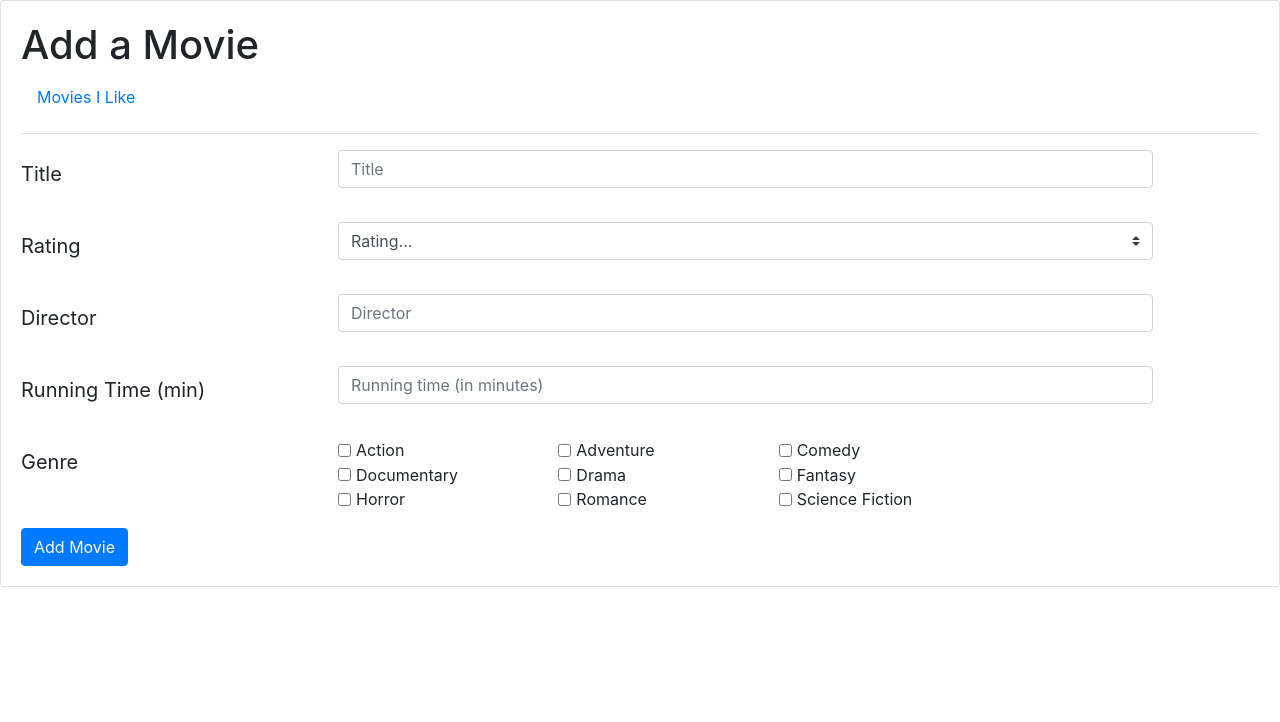
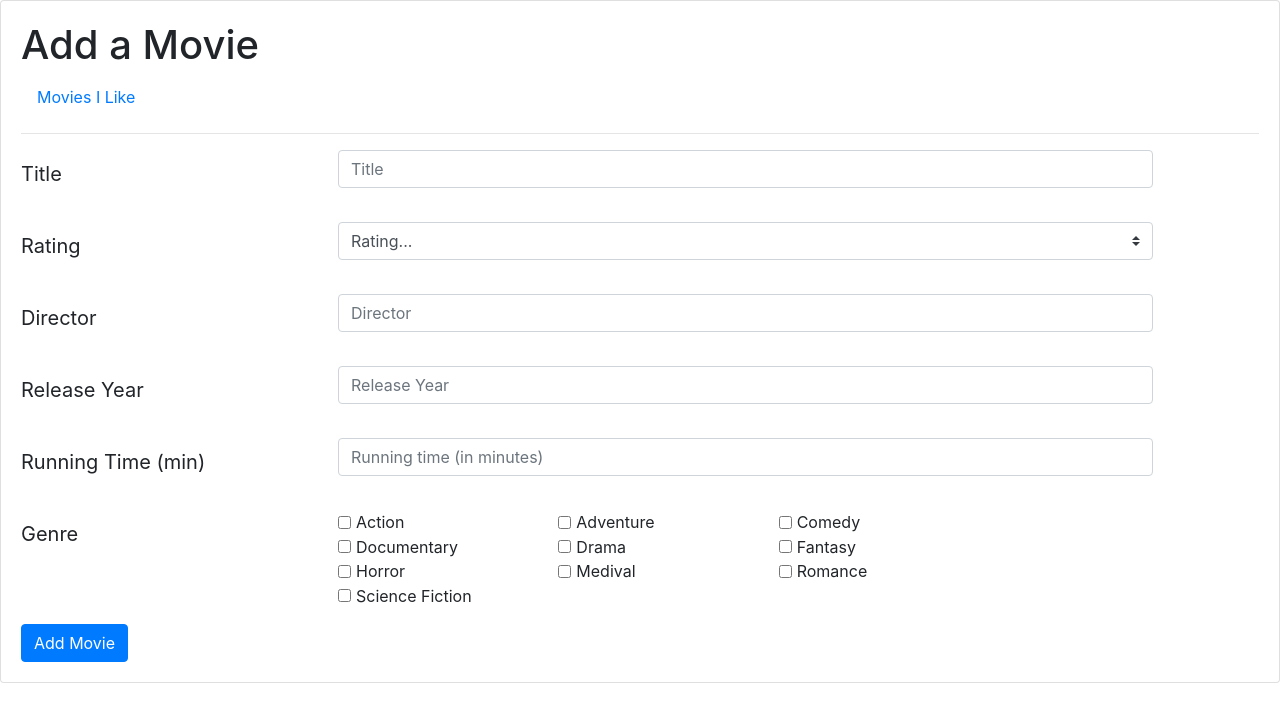
Before and after one commit to pgfrank1/PHP-MySQL-Fall-2022, a PHP site: page /adminer/labs/week6/addmovie.php in a window 1280 px wide. Shown: the top 722 px of the page. Run offline with PHP 8.4, Linux system fonts and the light colour scheme; some libraries are stand-ins or nearby versions.

Commit message:
Adding data is working

```diff
--- a/labs/week6/addmovie.php
+++ b/labs/week6/addmovie.php
@@ -20,7 +20,7 @@
 
                     $genres = [
                         'Action', 'Adventure', 'Comedy', 'Documentary', 'Drama',
-                        'Fantasy', 'Horror', 'Romance', 'Science Fiction'
+                        'Fantasy', 'Horror', 'Medival', 'Romance', 'Science Fiction'
                     ];
 
                     if (isset($_POST['add_movie_submission'], $_POST['movie_title'],
@@ -32,8 +32,9 @@
                         $movie_title = $_POST['movie_title'];
                         $movie_rating = $_POST['movie_rating'];
                         $movie_director = $_POST['movie_director'];
+                        $movie_release_year = $_POST['movie_release_year'];
                         $movie_runtime = $_POST['movie_running_time_in_minutes'];
-                        //$checked_movie_genres = $_POST['movie_genre_checkbox'];
+                        $checked_movie_genres = $_POST['movie_genre_checkbox'];
 
                         $movie_genre_text = "";
                         if (isset($_POST['movie_genre_checkbox']))
@@ -48,9 +49,9 @@
                                 );
 
                         $query = "INSERT INTO movieListing (title, rating, "
-                                . " director, running_time_in_minutes, "
+                                . " director, release_year, running_time_in_minutes, "
                                 . " genre) VALUES('$movie_title', '$movie_rating', "
-                                . "'$movie_director', '$movie_runtime', "
+                                . "'$movie_director', '$movie_release_year', '$movie_runtime', "
                                 . "'$movie_genre_text')";
 
                         mysqli_query($dbc,$query)
@@ -73,6 +74,10 @@
                                     <tr>
                                         <th scope="row">Director</th>
                                         <td><?= $movie_director?></td>
+                                    </tr>
+                                    <tr>
+                                        <th scope="row">Release Year</th>
+                                        <td><?= $movie_release_year?></td>
                                     </tr>
                                     <tr>
                                         <th scope="row">Running Time (minutes)</th>
@@ -133,6 +138,17 @@
                         </div>
                     </div>
                     <div class="form-group row">
+                        <label for="movie_release_year" class="col-sm-3 col-form-label-lg">
+                                Release Year</label>
+                        <div class="col-sm-8">
+                            <input type="text" class="form-control" id="movie_release_year"
+                                    name="movie_release_year" placeholder="Release Year" required>
+                            <div class="invalid-feedback">
+                                Please enter a valid release year.
+                            </div>
+                        </div>
+                    </div>
+                    <div class="form-group row">
                         <label for="movie_running_time_in_minutes" class="col-sm-3 col-form-label-lg">
                                 Running Time (min)</label>
                         <div class="col-sm-8">
@@ -187,6 +203,6 @@
         </div>
         <script src="https://code.jquery.com/jquery-3.3.1.slim.min.js" integrity="sha384-q8i/X+965DzO0rT7abK41JStQIAqVgRVzpbzo5smXKp4YfRvH+8abtTE1Pi6jizo" crossorigin="anonymous"></script>
         <script src="https://cdn.jsdelivr.net/npm/popper.js@1.14.6/dist/umd/popper.min.js" integrity="sha384-wHAiFfRlMFy6i5SRaxvfOCifBUQy1xHdJ/yoi7FRNXMRBu5WHdZYu1hA6ZOblgut" crossorigin="anonymous"></script>
-        <script src="https://cdn.jsdelivr.net/npm/bootstrap@4.2.1/dist/js/bootstrap.min.js" integrity="sha384-B0UglyR+jN6CkvvICOB2joaf5I4l3gm9GU6Hc1og6Ls7i6U/mkkaduKaBhlAXv9k" crossorigin="anonymous"></script></body>
+        <script src="https://cdn.jsdelivr.net/npm/bootstrap@4.2.1/dist/js/bootstrap.min.js" integrity="sha384-B0UglyR+jN6CkvvICOB2joaf5I4l3gm9GU6Hc1og6Ls7i6U/mkkaduKaBhlAXv9k" crossorigin="anonymous"></script>
     </body>
 </html>
```
Also changed, not shown: labs/week6/index.php (added, +66 -0 lines).
